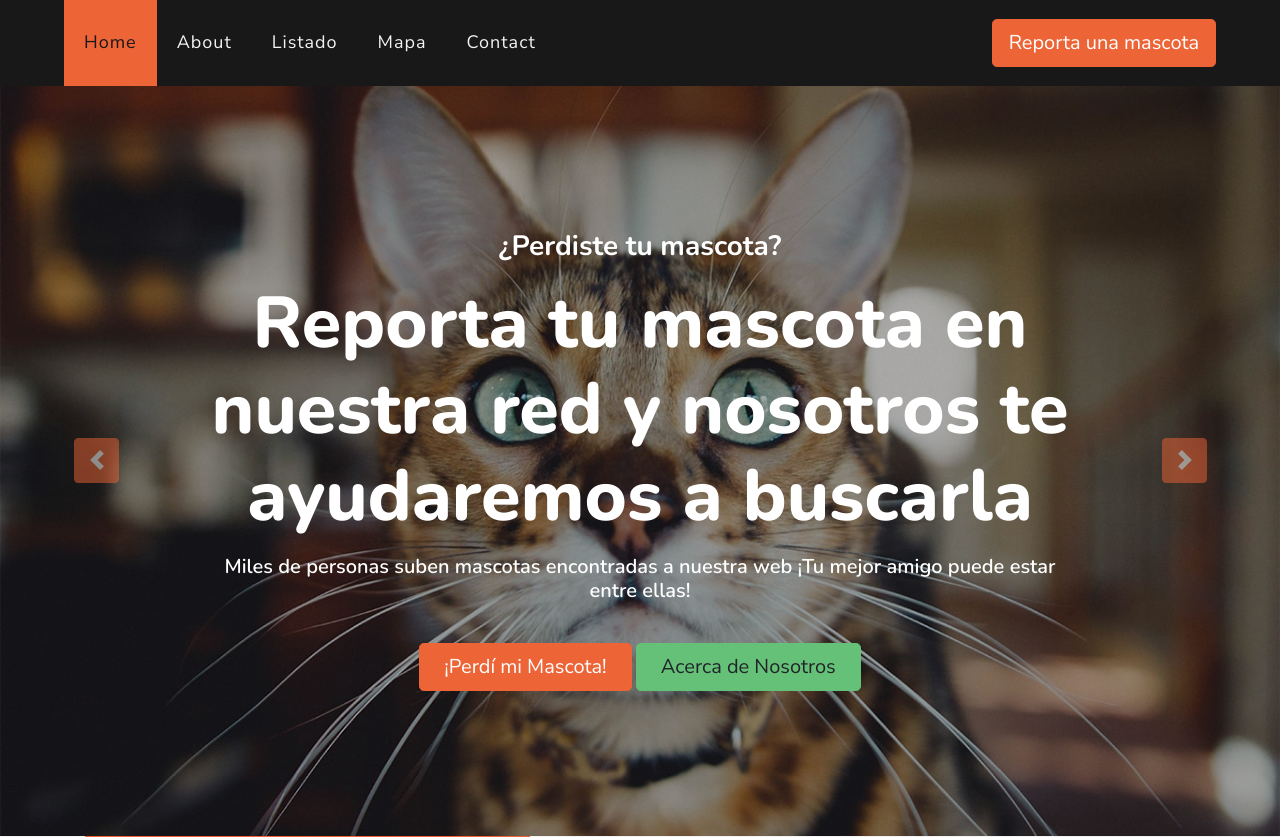
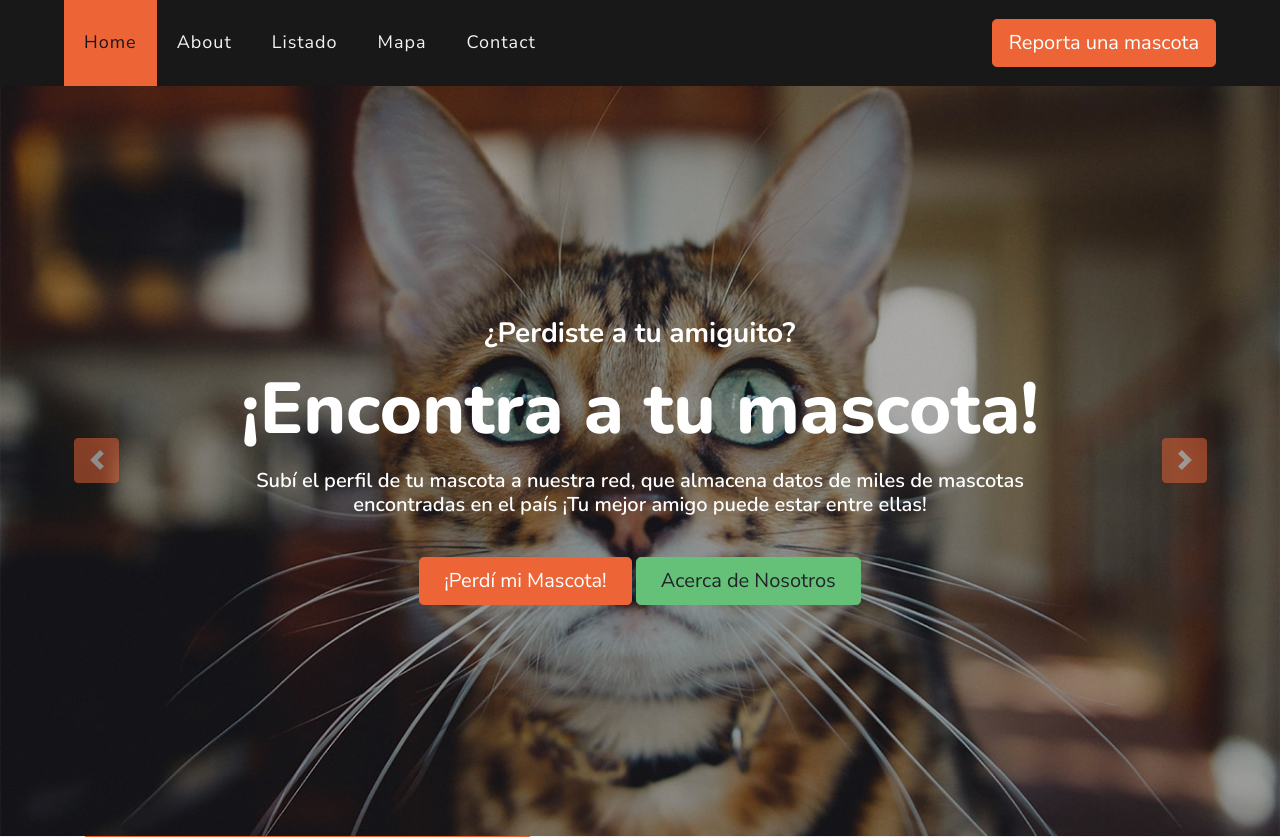
Before and after one commit to reyesito/Aprobado-True, a Flask app: page / in a window 1280 px wide. Shown: the part 131-968 px from the top of the page. Run offline with Flask 3, Linux system fonts and the light colour scheme; some libraries are stand-ins or nearby versions.

Commit message:
Actualización de edición de texto en index.html #3

```diff
--- a/templates/index.html
+++ b/templates/index.html
@@ -12,9 +12,9 @@
                     <img class="w-100" src="../static/img/carousel-1.jpg" alt="Image">
                     <div class="carousel-caption d-flex flex-column align-items-center justify-content-center">
                         <div class="p-3" style="max-width: 900px;">
-                            <h3 class="text-white mb-3 d-none d-sm-block">¿Perdiste tu mascota?</h3>
-                            <h1 class="display-3 text-white mb-3">Reporta tu mascota en nuestra red y nosotros te ayudaremos a buscarla</h1>
-                            <h5 class="text-white mb-3 d-none d-sm-block">Miles de personas suben mascotas encontradas a nuestra web ¡Tu mejor amigo puede estar entre ellas!</h5>
+                            <h3 class="text-white mb-3 d-none d-sm-block">¿Perdiste a tu amiguito?</h3>
+                            <h1 class="display-3 text-white mb-3">¡Encontra a tu mascota!</h1>
+                            <h5 class="text-white mb-3 d-none d-sm-block">Subí el perfil de tu mascota a nuestra red, que almacena datos de miles de mascotas encontradas en el país ¡Tu mejor amigo puede estar entre ellas!</h5>
                             <a href="" class="btn btn-lg btn-primary mt-3 mt-md-4 px-4">¡Perdí mi Mascota!</a>
                             <a href="" class="btn btn-lg btn-secondary mt-3 mt-md-4 px-4">Acerca de Nosotros</a>
                         </div>
@@ -25,8 +25,8 @@
                     <div class="carousel-caption d-flex flex-column align-items-center justify-content-center">
                         <div class="p-3" style="max-width: 900px;">
                             <h3 class="text-white mb-3 d-none d-sm-block">¿Encontraste una mascota?</h3>
-                            <h1 class="display-3 text-white mb-3">¡Subi una foto e información del amiguito para poder llevarlo devuelta con su dueño!</h1>
-                            <h5 class="text-white mb-3 d-none d-sm-block">Nosotros nos encargaremos de brindarle un hogar de tránsito hasta reencontrase con su amo.</h5>
+                            <h1 class="display-3 text-white mb-3">¡Ayudala a encontrar a su dueño!</h1>
+                            <h5 class="text-white mb-3 d-none d-sm-block">Subí una ficha con sus datos y nosotros nos encargaremos de brindarle un hogar de tránsito hasta reencontrase con su amo.</h5>
                             <a href="" class="btn btn-lg btn-primary mt-3 mt-md-4 px-4">¡Encontre una mascota!</a>
                             <a href="" class="btn btn-lg btn-secondary mt-3 mt-md-4 px-4">Acerca de Nosotros</a>
                         </div>
```
